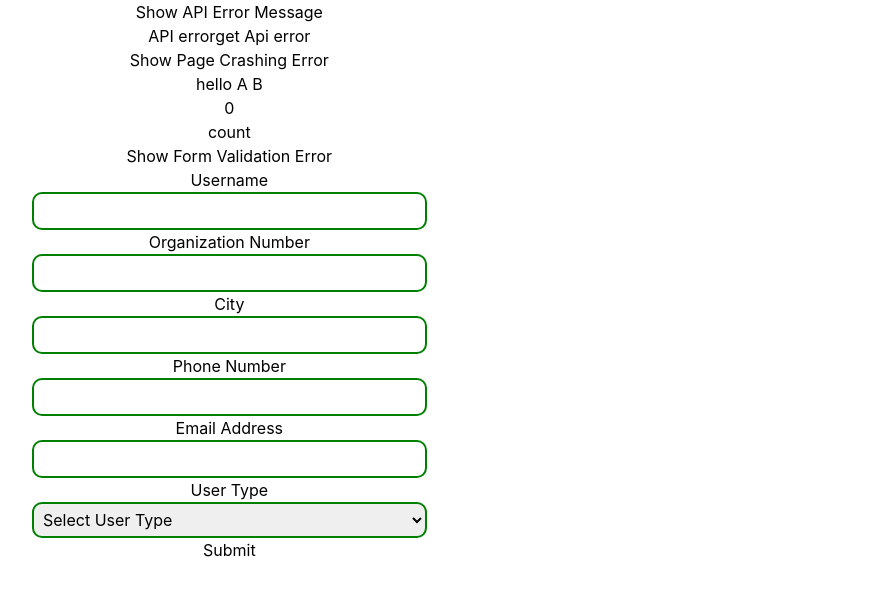
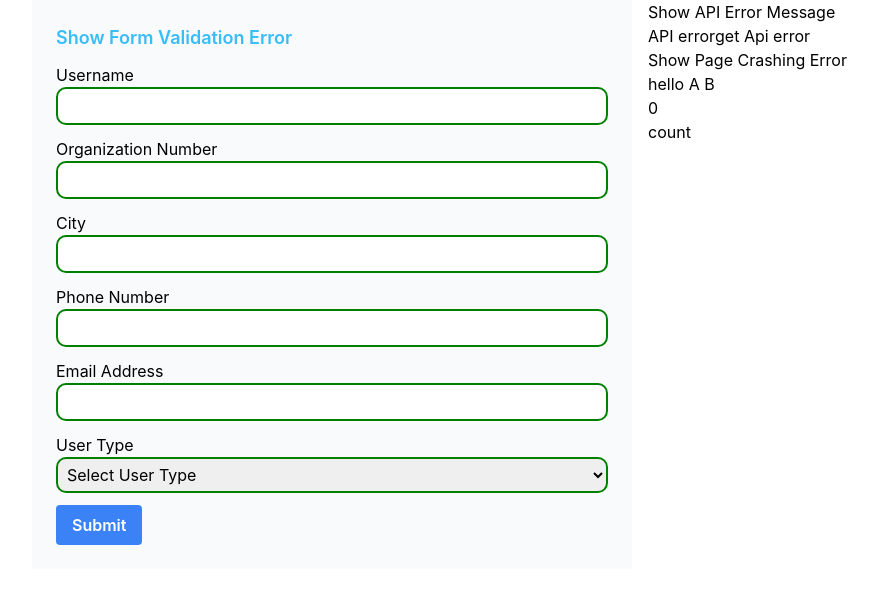
Before and after one commit to sachi1992/error_handler, a React (Create React App) app: page / in a window 1280 px wide. Shown: the top 596 px of the page, without its empty margins (0-878 px from the left). Built offline with nearby package versions, Linux system fonts and the light colour scheme.

Commit message:
design form

```diff
--- a/src/components/Example1.tsx
+++ b/src/components/Example1.tsx
@@ -8,8 +8,15 @@ const Example1 = (): JSX.Element => {
   return (
     <ErrorHandler>
       <div className="container">
-        <div className="grid grid-cols-3 gap-4">
+        <div className="grid grid-cols-2 gap-4 text-left">
           <div className="col-start-1">
+            <div className="bg-slate-50 py-6 px-6">
+              <ErrorHandler>
+                <CustomForm />
+              </ErrorHandler>
+            </div>
+          </div>
+          <div className="col-start-2">
             <div>
               Show API Error Message
               <HandleApiRespondError />
@@ -19,11 +26,6 @@ const Example1 = (): JSX.Element => {
               Show Page Crashing Error
               <Sample />
             </div>
-
-            <div>
-              Show Form Validation Error
-              <CustomForm />
-            </div>
           </div>
         </div>
       </div>
--- a/src/components/formHandlingError/CustomForm.tsx
+++ b/src/components/formHandlingError/CustomForm.tsx
@@ -4,9 +4,13 @@ import {
   IValidationType,
   ErrorHandler,
   IInputConfig,
+  CustomError,
 } from "../../errorHandler";
+import { useErrorBoundary } from "react-error-boundary";
 
 function CustomForm(): JSX.Element {
+  const { showBoundary } = useErrorBoundary();
+
   const inputConfig: IInputConfig[] = [
     {
       label: "Username",
@@ -74,13 +78,17 @@ function CustomForm(): JSX.Element {
 
   // Handle form submit
   const handleSubmit = () => {
-    // Add form submission logic here
-    // If there's an error, show it as a toast message
     const errorMessage = "An error occurred during form submission.";
-    // toast.error(errorMessage);
+    const error = new CustomError("formValidation", errorMessage);
+    showBoundary(error);
+    // throw new Error(errorMessage);
   };
 
   return (
+    <>
+      <div className="text-sky-400 text-lg font-semibold">
+        Show Form Validation Error
+      </div>
       <ErrorHandler>
         <CForm
           inputConfig={inputConfig}
@@ -88,6 +96,7 @@ function CustomForm(): JSX.Element {
           initialValueObject={userFormObject}
         />
       </ErrorHandler>
+    </>
   );
 }
 
--- a/src/errorHandler/boundary_error/ErrorHandler.tsx
+++ b/src/errorHandler/boundary_error/ErrorHandler.tsx
@@ -11,6 +11,8 @@ export const ErrorHandler = ({ children }: IPropErrorHandler): JSX.Element => {
   const [errorType, setErrorType] = useState<string | null>(null);
 
   const errorHandler = (error: any, errorInfo: any): void => {
+    console.log(".......>>>>>>", error);
+
     if (
       Boolean(error.message.includes("is undefined")) ||
       Boolean(error.message.includes("is null"))
@@ -31,7 +33,6 @@ export const ErrorHandler = ({ children }: IPropErrorHandler): JSX.Element => {
   };
 
   return (
-    <div>
     <ErrorBoundary
       // fallback={<div>Something went wrong</div>} // same function
       FallbackComponent={(err) => (
@@ -40,17 +41,6 @@ export const ErrorHandler = ({ children }: IPropErrorHandler): JSX.Element => {
       onError={errorHandler}>
       {children}
     </ErrorBoundary>
-      {/* <Sentry.ErrorBoundary
-        // fallback={<div>Something went wrong</div>} // same function
-        // FallbackComponent={(err) => (
-        //   <ErrorFallback error={err.error} errorType={errorType ?? ''} />
-        // )}
-        // onError={errorHandler}
-        fallback={ErrorFallback}
-        showDialog>
-        {children}
-      </Sentry.ErrorBoundary> */}
-    </div>
   );
 };
 
--- a/src/errorHandler/form_error/CForm.tsx
+++ b/src/errorHandler/form_error/CForm.tsx
@@ -40,7 +40,7 @@ const CForm = ({
         {({ isSubmitting }) => (
           <Form>
             {inputConfig.map((config: IInputConfig) => (
-              <div key={config.name}>
+              <div className="my-3" key={config.name}>
                 <label htmlFor={config.name}>{config.label}</label>
                 {config.inputType === "select" ? (
                   <Field
@@ -82,191 +82,16 @@ const CForm = ({
             ))}
 
             {!isImportSubmit && (
-              <button type="submit" disabled={isSubmitting}>
+              <button
+                type="submit"
+                disabled={isSubmitting}
+                className="bg-blue-500 text-white font-semibold py-2 px-4 rounded">
                 {submitButtonName}
               </button>
             )}
           </Form>
         )}
       </Formik>
-
-      {/* <Formik
-        initialValues={{
-          loginUserName: '',
-          organizationNumber: '',
-          address: '',
-          city: '',
-          phoneNumber: '',
-          did: '',
-          emailAddress: '',
-          userType: ''
-        }}
-        validationSchema={validationSchema}
-        onSubmit={(values, { setSubmitting }) => {
-          setTimeout(() => {
-            alert(JSON.stringify(values, null, 2))
-            setSubmitting(false)
-          }, 400)
-        }}
-      >
-        {({ isSubmitting }) => (
-          <Form>
-            <div>
-              <label htmlFor="loginUserName">Username</label>
-              <Field
-                type="text"
-                name="loginUserName"
-                style={{
-                  width: '100%',
-                  padding: '5px',
-                  border: '2px solid green',
-                  borderRadius: '10px'
-                }}
-              />
-              <ErrorMessage
-                name="loginUserName"
-                component="div"
-                className="text-danger-dark"
-              />
-            </div>
-            <div>
-              <label htmlFor="organizationNumber">Organization Number</label>
-              <Field
-                type="text"
-                name="organizationNumber"
-                style={{
-                  width: '100%',
-                  padding: '5px',
-                  border: '2px solid green',
-                  borderRadius: '10px'
-                }}
-              />
-              <ErrorMessage
-                name="organizationNumber"
-                component="div"
-                className="text-danger-dark"
-              />
-            </div>
-            <div>
-              <label htmlFor="address">Address</label>
-              <Field
-                type="text"
-                name="address"
-                style={{
-                  width: '100%',
-                  padding: '5px',
-                  border: '2px solid green',
-                  borderRadius: '10px'
-                }}
-              />
-              <ErrorMessage
-                name="address"
-                component="div"
-                className="text-danger-dark"
-              />
-            </div>
-            <div>
-              <label htmlFor="city">City</label>
-              <Field
-                type="text"
-                name="city"
-                style={{
-                  width: '100%',
-                  padding: '5px',
-                  border: '2px solid green',
-                  borderRadius: '10px'
-                }}
-              />
-              <ErrorMessage
-                name="city"
-                component="div"
-                className="text-danger-dark"
-              />
-            </div>
-            <div>
-              <label htmlFor="phoneNumber">Phone Number</label>
-              <Field
-                type="text"
-                name="phoneNumber"
-                style={{
-                  width: '100%',
-                  padding: '5px',
-                  border: '2px solid green',
-                  borderRadius: '10px'
-                }}
-              />
-              <ErrorMessage
-                name="phoneNumber"
-                component="div"
-                className="text-danger-dark"
-              />
-            </div>
-            <div>
-              <label htmlFor="did">DID</label>
-              <Field
-                type="text"
-                name="did"
-                style={{
-                  width: '100%',
-                  padding: '5px',
-                  border: '2px solid green',
-                  borderRadius: '10px'
-                }}
-              />
-              <ErrorMessage
-                name="did"
-                component="div"
-                className="text-danger-dark"
-              />
-            </div>
-            <div>
-              <label htmlFor="emailAddress">Email Address</label>
-              <Field
-                type="email"
-                name="emailAddress"
-                style={{
-                  width: '100%',
-                  padding: '5px',
-                  border: '2px solid green',
-                  borderRadius: '10px'
-                }}
-              />
-              <ErrorMessage
-                name="emailAddress"
-                component="div"
-                className="text-danger-dark"
-              />
-            </div>
-            <div>
-              <label htmlFor="userType">User Type</label>
-              <Field
-                as="select"
-                name="userType"
-                style={{
-                  width: '100%',
-                  padding: '5px',
-                  border: '2px solid green',
-                  borderRadius: '10px'
-                }}
-              >
-                <option value="">Select User Type</option>
-                <option value="admin">Admin</option>
-                <option value="client">Client</option>
-                <option value="user">User</option>
-              </Field>
-              <ErrorMessage
-                name="userType"
-                component="div"
-                className="text-danger-dark" // Make sure this class has appropriate styles
-              />
-            </div>
-
-            <button type="submit" disabled={isSubmitting}>
-              Submit
-            </button>
-          </Form>
-        )}
-      </Formik> */}
     </ErrorHandler>
   );
 };
```
Lines whose indentation alone changed are shown as unchanged.
